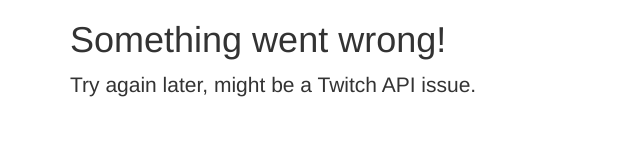
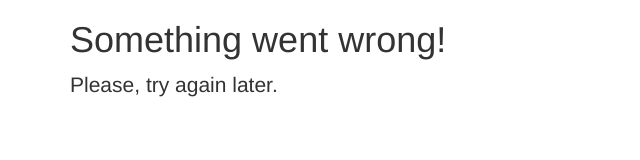
Before and after one commit to twitch-irc/twitch-irc, a website: page oauth/views/failed.html in a window 1280 px wide. Shown: the whole page, without its empty margins (0-640 px from the left). Drawn offline with nearby package versions, Linux system fonts and the light colour scheme; files that its build step writes are made by us from their sources.

Commit message:
Changed messages on oauth success and failure.

```diff
--- a/oauth/views/failed.html
+++ b/oauth/views/failed.html
@@ -29,7 +29,7 @@
         <div class="container">
             <div class="starter-template">
                 <h1>Something went wrong!</h1>
-                <p class="lead">Try again later, might be a Twitch API issue.</p>
+                <p class="lead">Please, try again later.</p>
             </div>
         </div>
     </div>
```
Also changed, not shown: oauth/views/success.html (+1 -1 lines).
